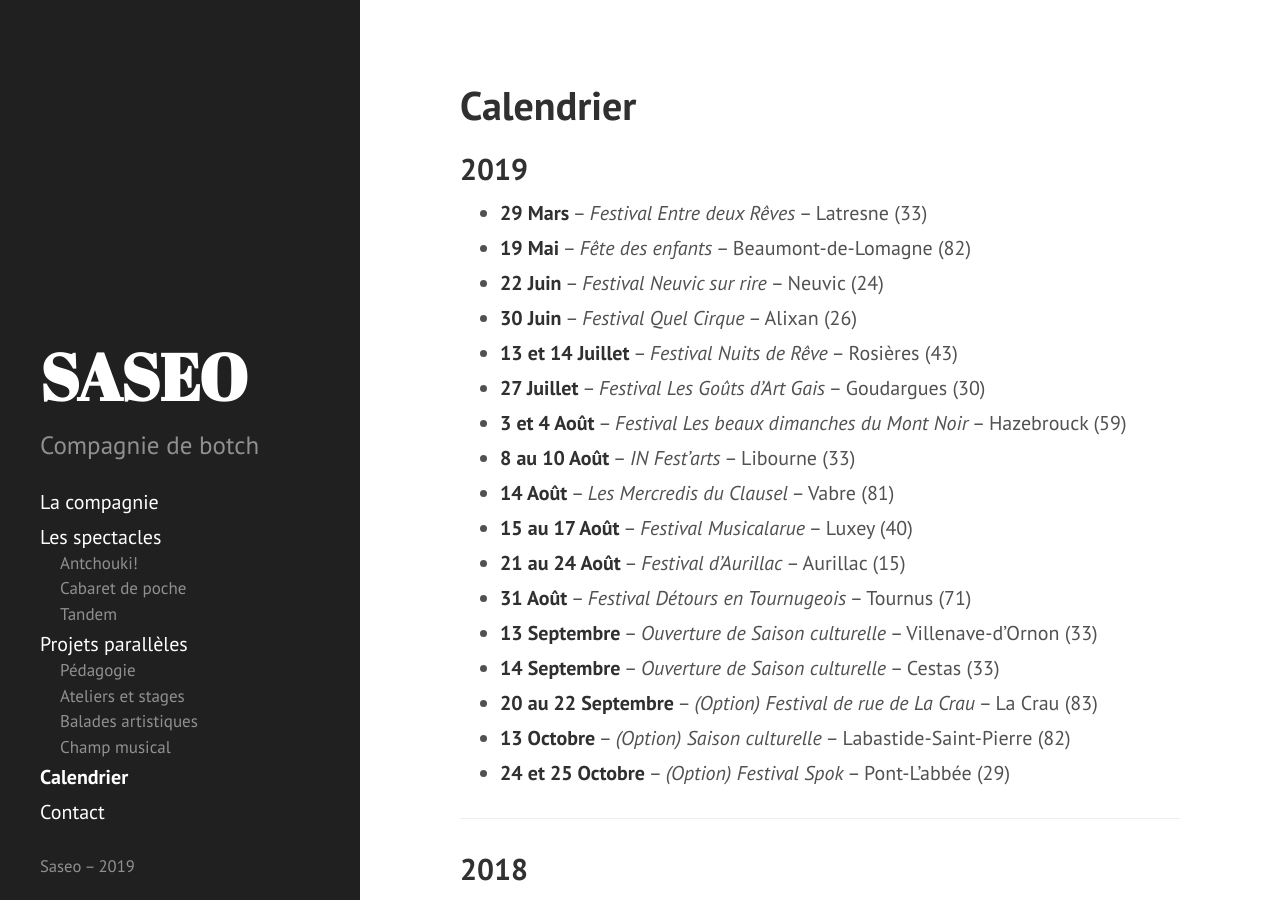
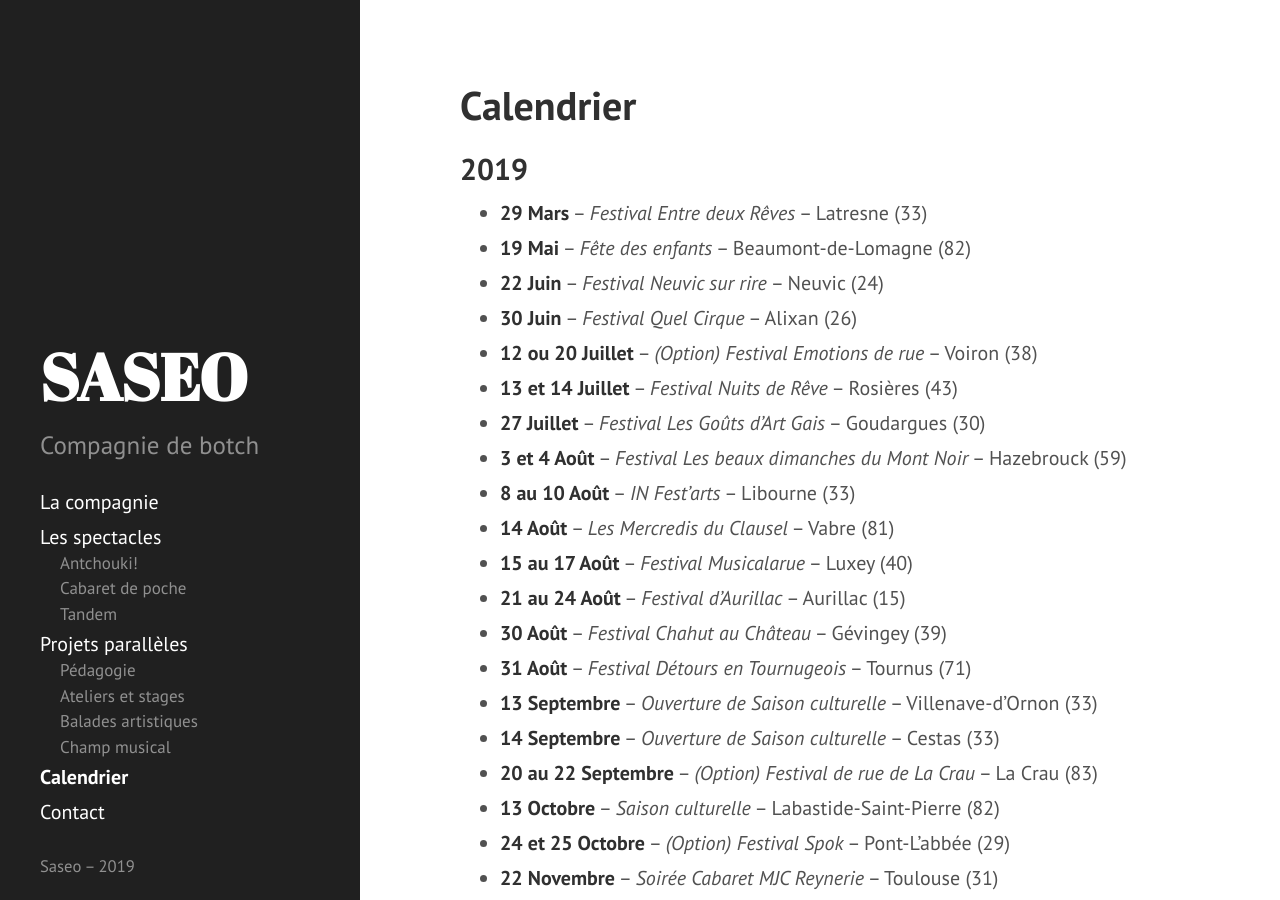
Before and after one commit to rizoom/saseo.org, a Jekyll site: the page built from calendrier.md, in a window 1280 px wide and 900 px high. Built offline with Jekyll 4.4.1, drawn with Linux system fonts in a browser that asks for light colours.

Commit message:
modification calendrier 2019
Lorraine

```diff
--- a/calendrier.md
+++ b/calendrier.md
@@ -10,6 +10,7 @@ sidebar_order: 3
 - **19 Mai** -- _Fête des enfants_ -- Beaumont-de-Lomagne (82)
 - **22 Juin** -- _Festival Neuvic sur rire_ -- Neuvic (24)
 - **30 Juin** -- _Festival Quel Cirque_ -- Alixan (26)
+- **12 ou 20 Juillet** -- _(Option) Festival Emotions de rue_ -- Voiron (38)
 - **13 et 14 Juillet** -- _Festival Nuits de Rêve_ -- Rosières (43)
 - **27 Juillet** -- _Festival Les Goûts d'Art Gais_ -- Goudargues (30)
 - **3 et 4 Août** -- _Festival Les beaux dimanches du Mont Noir_ -- Hazebrouck (59)
@@ -17,12 +18,14 @@ sidebar_order: 3
 - **14 Août** -- _Les Mercredis du Clausel_ -- Vabre (81)
 - **15 au 17 Août** -- _Festival Musicalarue_ -- Luxey (40)
 - **21 au 24 Août** -- _Festival d'Aurillac_ -- Aurillac (15)
+- **30 Août** -- _Festival Chahut au Château_ -- Gévingey (39)
 - **31 Août** -- _Festival Détours en Tournugeois_ -- Tournus (71)
 - **13 Septembre** -- _Ouverture de Saison culturelle_ -- Villenave-d'Ornon (33)
 - **14 Septembre** -- _Ouverture de Saison culturelle_ -- Cestas (33)
 - **20 au 22 Septembre** -- _(Option) Festival de rue de La Crau_ -- La Crau (83)
-- **13 Octobre** -- _(Option) Saison culturelle_ -- Labastide-Saint-Pierre (82)
+- **13 Octobre** -- _Saison culturelle_ -- Labastide-Saint-Pierre (82)
 - **24 et 25 Octobre** -- _(Option) Festival Spok_ -- Pont-L'abbée (29)
+- **22 Novembre** -- _Soirée Cabaret MJC Reynerie_ -- Toulouse (31)
 
 ---
 
```
